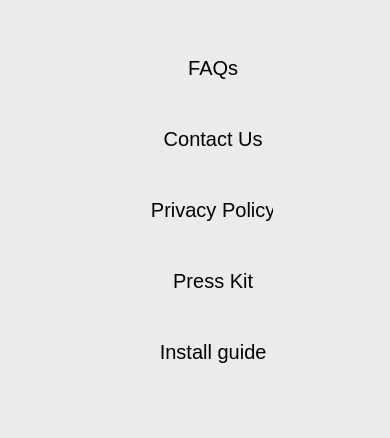
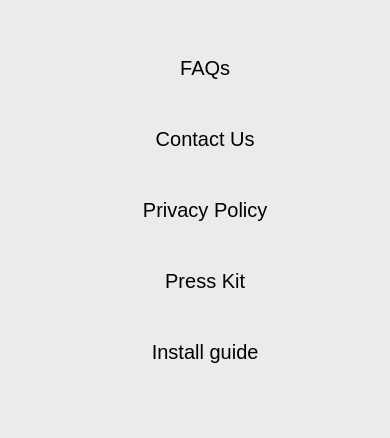
Before and after one commit to Olamide-Accord/clipboardLandingPage, a plain HTML site: page index.html in a window 390 px wide. Shown: the part 4908-5346 px from the top of the page. Drawn offline with Linux system fonts and the light colour scheme; a web font is replaced by a local one.

Commit message:
Add files via upload

```diff
--- a/assets/styles.css
+++ b/assets/styles.css
@@ -321,7 +321,7 @@ h2{
         margin: 1rem 8.25rem;
     }
     .footer-list{
-        margin: 1rem 5rem 0.5rem;
+        margin: 1rem 4.5rem 0.5rem;
         text-align: center;
         display: block;
     }
```
